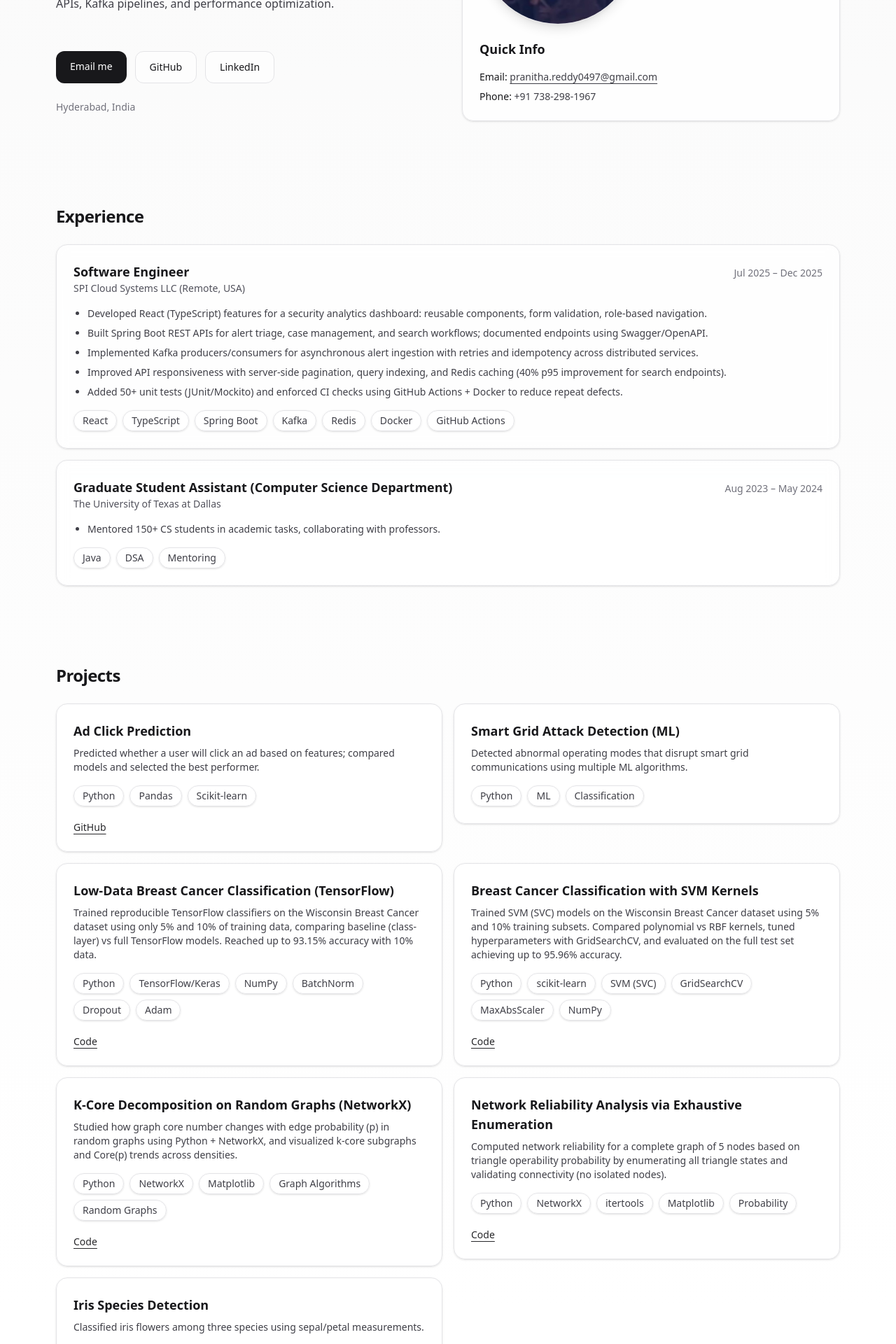
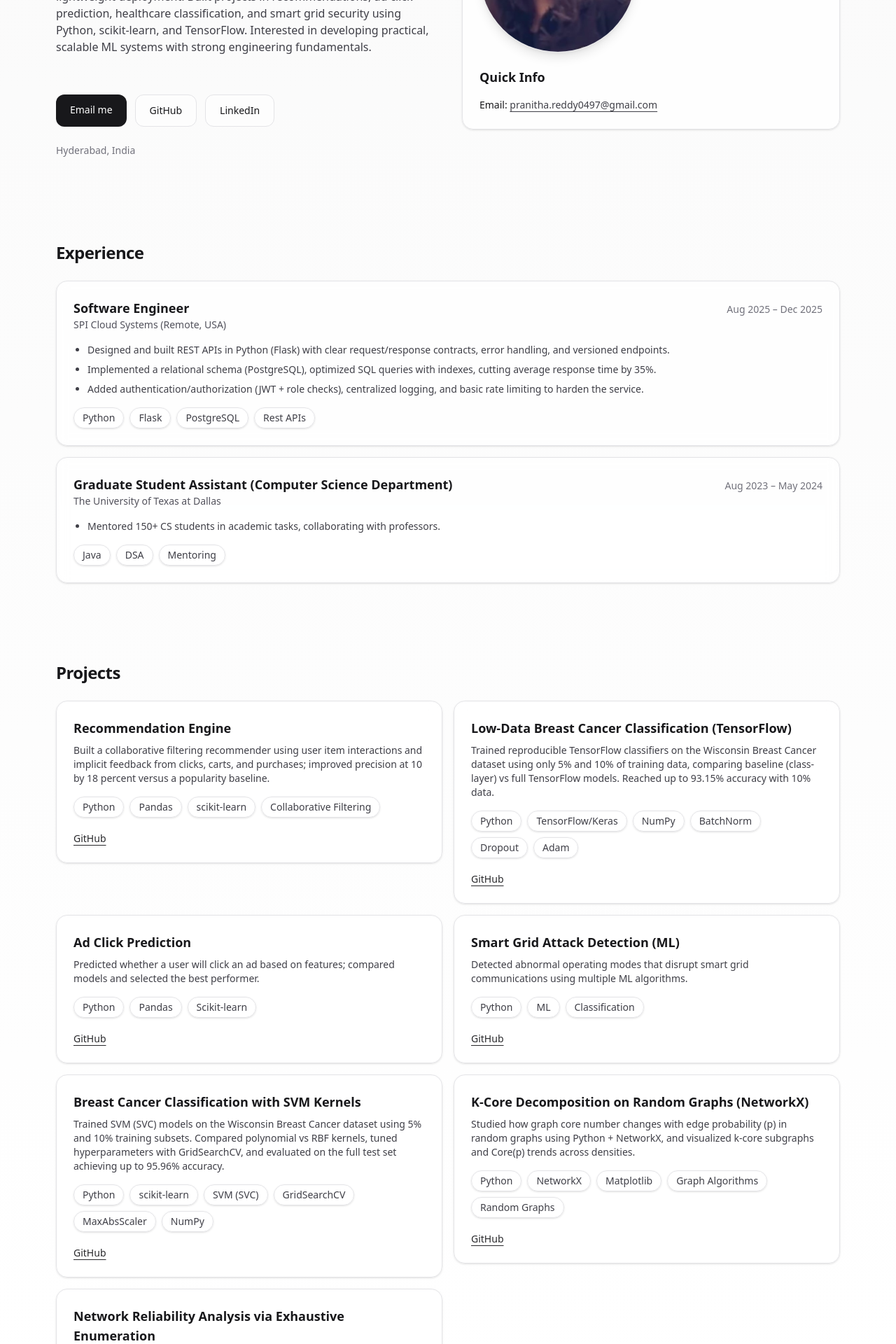
Before and after one commit to pranithareddy555/pranitha-portfolio, a React (Vite) app: page / in a window 1280 px wide. Shown: the part 340-2260 px from the top of the page at 70% size. Built offline with nearby package versions, Linux system fonts and the light colour scheme.

Commit message:
Update portfolio content and skills

```diff
--- a/src/App.tsx
+++ b/src/App.tsx
@@ -240,10 +240,7 @@ export default function App() {
                     {profile.email}
                   </a>
                 </p>
-                <p>
-                  <span className="font-medium text-zinc-900 dark:text-white">Phone:</span>{" "}
-                  {profile.phone}
-                </p>
+
               </div>
             </Card>
           </motion.div>
@@ -329,6 +326,29 @@ export default function App() {
         </div>
       </Section>
 
+ {/* EDUCATION */}
+      <Section id="education" title="Education">
+        <div className="grid gap-4 md:grid-cols-2">
+          {education.map((ed) => (
+            <Card key={`${ed.school}-${ed.degree}`}>
+              <div className="flex flex-col gap-1 md:flex-row md:items-baseline md:justify-between">
+                <div>
+                  <h3 className="text-lg font-semibold">{ed.degree}</h3>
+                  <p className="text-sm text-zinc-600 dark:text-white/70">{ed.school}</p>
+                </div>
+                <p className="text-sm text-zinc-500 dark:text-white/60">{ed.dates}</p>
+              </div>
+
+              {ed.note ? (
+                <p className="mt-3 text-sm text-zinc-700 dark:text-white/80">{ed.note}</p>
+              ) : null}
+            </Card>
+          ))}
+        </div>
+      </Section>
+
+
+
       {/* PUBLICATIONS */}
       <Section id="publications" title="Publications">
         <div className="grid gap-4">
@@ -367,26 +387,6 @@ export default function App() {
         </div>
       </Section>
 
-      {/* EDUCATION */}
-      <Section id="education" title="Education">
-        <div className="grid gap-4 md:grid-cols-2">
-          {education.map((ed) => (
-            <Card key={`${ed.school}-${ed.degree}`}>
-              <div className="flex flex-col gap-1 md:flex-row md:items-baseline md:justify-between">
-                <div>
-                  <h3 className="text-lg font-semibold">{ed.degree}</h3>
-                  <p className="text-sm text-zinc-600 dark:text-white/70">{ed.school}</p>
-                </div>
-                <p className="text-sm text-zinc-500 dark:text-white/60">{ed.dates}</p>
-              </div>
-
-              {ed.note ? (
-                <p className="mt-3 text-sm text-zinc-700 dark:text-white/80">{ed.note}</p>
-              ) : null}
-            </Card>
-          ))}
-        </div>
-      </Section>
 
       {/* ACHIEVEMENTS */}
       <Section id="achievements" title="Awards & Achievements">
--- a/src/data.ts
+++ b/src/data.ts
@@ -2,12 +2,11 @@ export const profile = {
   name: "Pranitha",
   title: "Software Engineer | Data Science & ML",
   location: "Hyderabad, India",
-  phone: "+91 738-298-1967",
   email: "pranitha.reddy0497@gmail.com",
   linkedin: "https://www.linkedin.com/in/bojja-pranitha/",
   github: "https://github.com/pranithareddy555",
   summary:
-    "I build data-driven products and scalable APIs. Recently worked on security analytics dashboards (React + TypeScript), Spring Boot REST APIs, Kafka pipelines, and performance optimization.",
+    "Machine learning engineer who also enjoys building the software around models, including data prep, training, evaluation, and lightweight deployment. Built projects in recommendations, ad click prediction, healthcare classification, and smart grid security using Python, scikit-learn, and TensorFlow. Interested in developing practical, scalable ML systems with strong engineering fundamentals.",
   highlights: [
 
   ],
@@ -15,17 +14,15 @@ export const profile = {
 
 export const experience = [
   {
-    company: "SPI Cloud Systems LLC (Remote, USA)",
+    company: "SPI Cloud Systems (Remote, USA)",
     role: "Software Engineer",
-    dates: "Jul 2025 – Dec 2025",
+    dates: "Aug 2025 – Dec 2025",
     bullets: [
-      "Developed React (TypeScript) features for a security analytics dashboard: reusable components, form validation, role-based navigation.",
-      "Built Spring Boot REST APIs for alert triage, case management, and search workflows; documented endpoints using Swagger/OpenAPI.",
-      "Implemented Kafka producers/consumers for asynchronous alert ingestion with retries and idempotency across distributed services.",
-      "Improved API responsiveness with server-side pagination, query indexing, and Redis caching (40% p95 improvement for search endpoints).",
-      "Added 50+ unit tests (JUnit/Mockito) and enforced CI checks using GitHub Actions + Docker to reduce repeat defects.",
+      "Designed and built REST APIs in Python (Flask) with clear request/response contracts, error handling, and versioned endpoints.",
+      "Implemented a relational schema (PostgreSQL), optimized SQL queries with indexes, cutting average response time by 35%.",
+      "Added authentication/authorization (JWT + role checks), centralized logging, and basic rate limiting to harden the service.",
     ],
-    tech: ["React", "TypeScript", "Spring Boot", "Kafka", "Redis", "Docker", "GitHub Actions"],
+    tech: ["Python", "Flask", "PostgreSQL", "Rest APIs"],
   },
   {
     company: "The University of Texas at Dallas",
@@ -37,6 +34,23 @@ export const experience = [
 ];
 
 export const projects = [
+    {
+  name: "Recommendation Engine",
+  description:
+    "Built a collaborative filtering recommender using user item interactions and implicit feedback from clicks, carts, and purchases; improved precision at 10 by 18 percent versus a popularity baseline.",
+  tech: ["Python", "Pandas", "scikit-learn", "Collaborative Filtering"],
+  links: [{ label: "GitHub", href: "https://github.com/pranithareddy555" }],
+},
+ {
+  name: "Low-Data Breast Cancer Classification (TensorFlow)",
+  description:
+    "Trained reproducible TensorFlow classifiers on the Wisconsin Breast Cancer dataset using only 5% and 10% of training data, comparing baseline (class-layer) vs full TensorFlow models. Reached up to 93.15% accuracy with 10% data.",
+  tech: ["Python", "TensorFlow/Keras", "NumPy", "BatchNorm", "Dropout", "Adam"],
+  links: [
+    // Replace with your repo link if you upload it
+    { label: "GitHub", href: "https://github.com/pranithareddy555" },
+  ],
+},
   {
     name: "Ad Click Prediction",
     description:
@@ -49,18 +63,12 @@ export const projects = [
     description:
       "Detected abnormal operating modes that disrupt smart grid communications using multiple ML algorithms.",
     tech: ["Python", "ML", "Classification"],
-    links: [],
+   links: [
+    // Replace with your repo link if you upload it
+    { label: "GitHub", href: "https://github.com/pranithareddy555" },
+   ],
   },
-  {
-  name: "Low-Data Breast Cancer Classification (TensorFlow)",
-  description:
-    "Trained reproducible TensorFlow classifiers on the Wisconsin Breast Cancer dataset using only 5% and 10% of training data, comparing baseline (class-layer) vs full TensorFlow models. Reached up to 93.15% accuracy with 10% data.",
-  tech: ["Python", "TensorFlow/Keras", "NumPy", "BatchNorm", "Dropout", "Adam"],
-  links: [
-    // Replace with your repo link if you upload it
-    { label: "Code", href: "https://github.com/pranithareddy555" },
-  ],
-},
+
 
 {
   name: "Breast Cancer Classification with SVM Kernels",
@@ -75,7 +83,7 @@ export const projects = [
     "NumPy",
   ],
   links: [
-    { label: "Code", href: "https://github.com/pranithareddy555" },
+    { label: "GitHub", href: "https://github.com/pranithareddy555" },
   ],
 },
 
@@ -86,7 +94,7 @@ export const projects = [
     "Studied how graph core number changes with edge probability (p) in random graphs using Python + NetworkX, and visualized k-core subgraphs and Core(p) trends across densities.",
   tech: ["Python", "NetworkX", "Matplotlib", "Graph Algorithms", "Random Graphs"],
   links: [
-    { label: "Code", href: "https://github.com/pranithareddy555" }
+    { label: "GitHub", href: "https://github.com/pranithareddy555" }
   ],
 },
 {
@@ -95,39 +103,12 @@ export const projects = [
     "Computed network reliability for a complete graph of 5 nodes based on triangle operability probability by enumerating all triangle states and validating connectivity (no isolated nodes).",
   tech: ["Python", "NetworkX", "itertools", "Matplotlib", "Probability"],
   links: [
-    { label: "Code", href: "https://github.com/pranithareddy555" }
+    { label: "GitHub", href: "https://github.com/pranithareddy555" }
   ],
 },
 
-  {
-    name: "Iris Species Detection",
-    description: "Classified iris flowers among three species using sepal/petal measurements.",
-    tech: ["Python", "Scikit-learn"],
-    links: [],
-  },
+
 ];
-
-export const publications = [
-
-  {
-    title: "Detection of Smart Grid Attacks Using Machine Learning Techniques",
-    venue: "Journal of Engineering Sciences",
-    date: "Apr 2022",
-    bullets: [
-      "Evaluated Perceptron, SVM, and KNN to classify smart grid data as attacked or secure.",
-      "Reported strong performance with KNN for malicious activity detection.",
-    ],
-  },
-];
-
-export const skills = {
-  Programming: ["Java", "Python", "C/C++", "C#", "SQL"],
-  Frontend: ["React", "TypeScript", "JavaScript", "HTML5", "CSS3"],
-  Backend: ["Spring Boot", "REST APIs", "Swagger/OpenAPI", "Kafka"],
-  Databases: ["MySQL", "PostgreSQL", "MongoDB", "Oracle"],
-  Tools: ["Git", "Docker", "Power BI", "Tableau", "VS Code", "Figma"],
-  Cloud: ["AWS", "Linux"],
-};
 
 export const education = [
   {
@@ -158,6 +139,39 @@ export const education = [
 
 ];
 
+export const publications = [
+
+  {
+    title: "Detection of Smart Grid Attacks Using Machine Learning Techniques",
+    venue: "Journal of Engineering Sciences",
+
+    bullets: [
+      "Evaluated Perceptron, SVM, and KNN to classify smart grid data as attacked or secure.",
+      "Reported strong performance with KNN for malicious activity detection.",
+    ],
+  },
+];
+
+export const skills = {
+  Languages: ["Python", "SQL", "Java", "C/C++"],
+  MachineLearning: [
+    "scikit-learn",
+    "TensorFlow",
+    "Pandas",
+    "NumPy",
+    "Feature Engineering",
+    "Hyperparameter Tuning",
+    "Model Evaluation",
+  ],
+  Backend: ["Flask", "REST APIs", "JWT", "API Versioning", "Request Validation", "Error Handling"],
+  Databases: ["PostgreSQL", "MySQL", "MongoDB", "Oracle"],
+  DevOps: ["Docker", "Git", "GitHub Actions", "CI/CD", "Linux"],
+  TestingAndViz: ["pytest", "Matplotlib", "NetworkX"],
+};
+
+
+
+
 export const achievements = [
   "Won 1st Prize – IEEE Software Testing Hackathon (UT Dallas)",
   "CodeChef 3-star | HackerRank 5-star",
```
Also changed, not shown: 1 other file (tests, documents, lock files or other folders).
